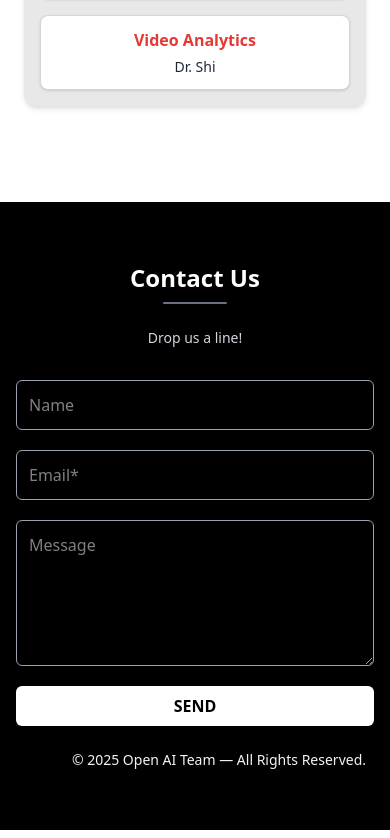
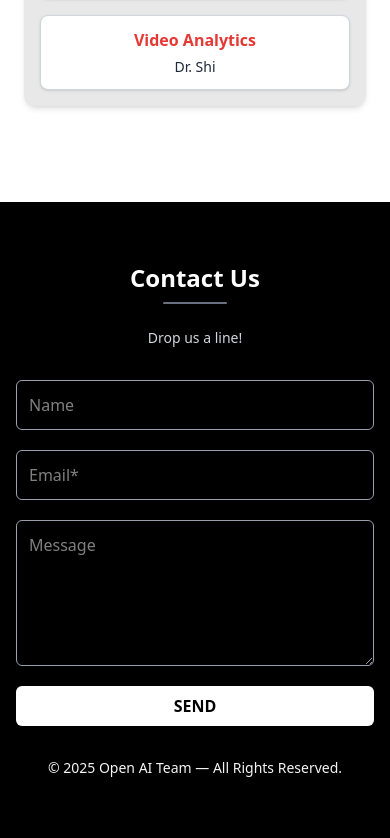
Before and after one commit to Rishik15/OAIT, a React (Vite) app: page / in a window 390 px wide. Shown: the part 4317-5155 px from the top of the page. Built offline with nearby package versions, Linux system fonts and the light colour scheme; a web font is replaced by a local one.

Commit message:
Minor change in contact for padding

```diff
--- a/src/components/Contact.tsx
+++ b/src/components/Contact.tsx
@@ -104,7 +104,7 @@ const ContactForm = () => {
         )}
       </form>
 
-      <div className="w-full flex md:flex-col flex-row md:items-center items-end md:justify-center justify-end mt-6 md:mt-12 md:text-center text-right px-2 md:px-6">
+      <div className="w-full flex md:flex-col flex-row items-center justify-center mt-8 md:mt-12 md:text-center text-right px-2 md:px-6">
         <p className="text-sm text-gray-100">
           © {new Date().getFullYear()} Open AI Team — All Rights Reserved.
         </p>
--- a/src/index.css
+++ b/src/index.css
@@ -1,6 +1,6 @@
-@import "tailwindcss";
 @import url('https://fonts.googleapis.com/css2?family=Poly&display=swap');
 @import url('https://fonts.googleapis.com/css2?family=Inter:wght@400;500;600;700&display=swap');
+@import "tailwindcss";
 
 .oait-logo {
   font-family: 'Poly', serif;
```
